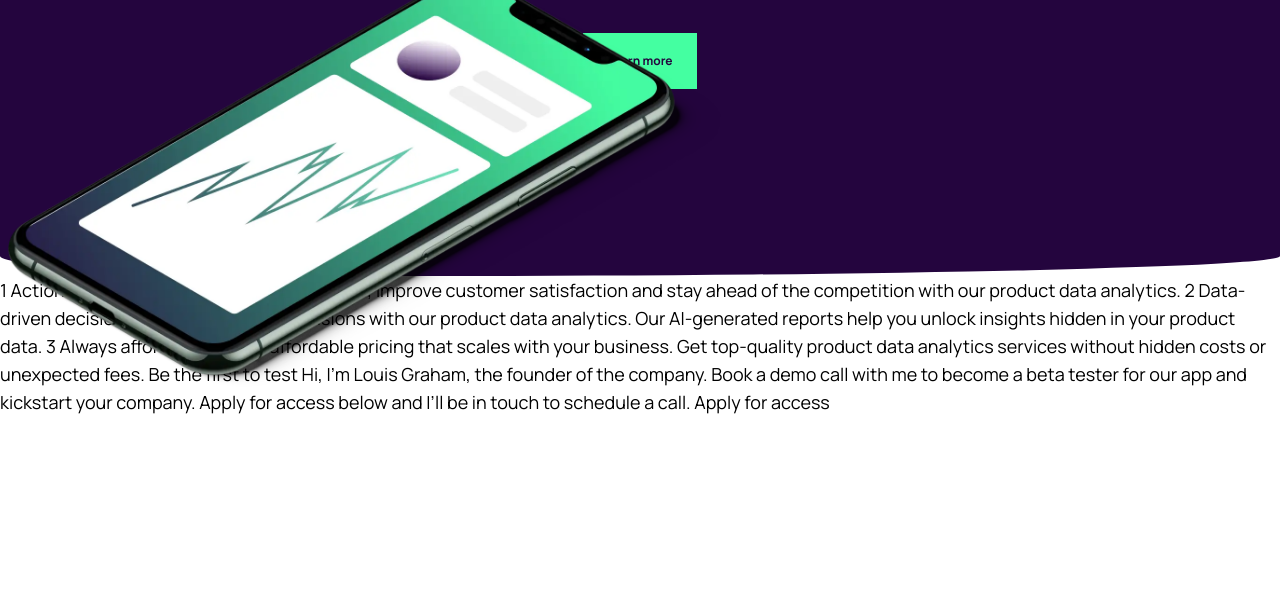
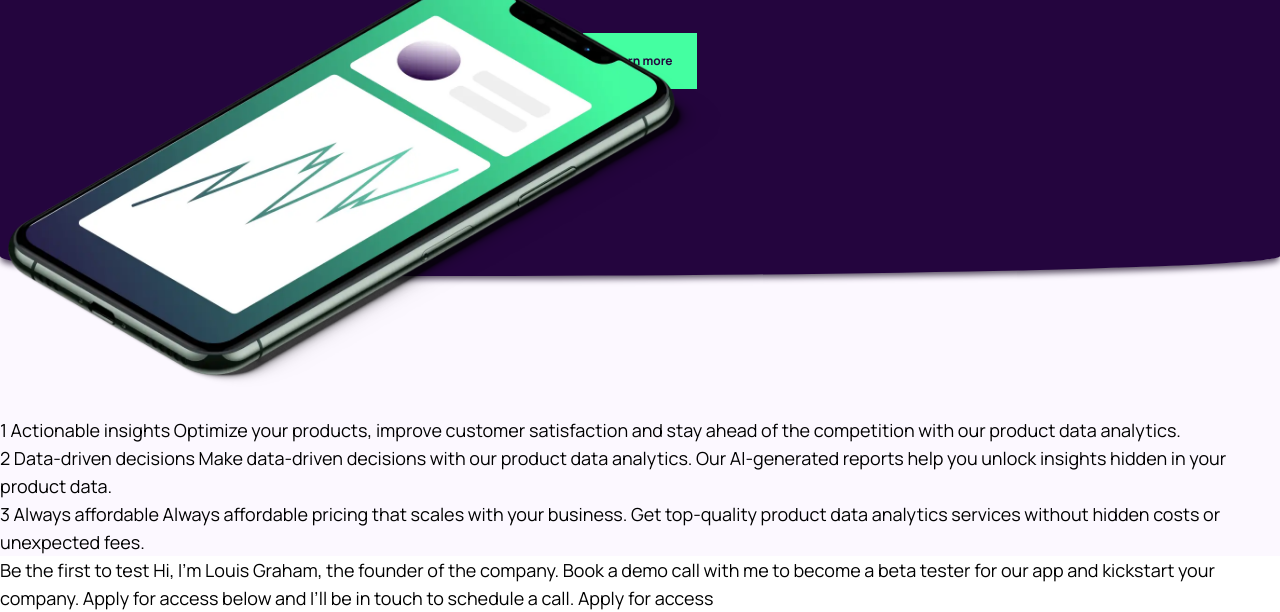
Before and after one commit to LangheBogdan/workIT, a website: page index.html in a window 1280 px wide. Shown: the part 211-823 px from the top of the page. Before the commit the page ends 800 px from the top, so only its background shows below. Drawn offline with Linux system fonts and the light colour scheme.

Commit message:
add bottom shadow to main, and create aside element

```diff
--- a/index.html
+++ b/index.html
@@ -28,7 +28,7 @@
       </nav>
     </header>
     <main
-      class="bg-dark-purple flex items-center justify-start flex-col text-white text-center relative h-[395px] rounded-bottom-arch"
+      class="bg-dark-purple flex items-center justify-start flex-col text-white text-center relative h-[395px] rounded-bottom-arch shadow-custom"
     >
       <img
         class="hidden"
@@ -59,16 +59,27 @@
         alt="image of a drawn phone"
       />
     </main>
+    <aside class="bg-ghost-white pt-40 -mt-5">
+      <article class="">
+        1 Actionable insights Optimize your products, improve customer
+        satisfaction and stay ahead of the competition with our product data
+        analytics.
+      </article>
+      <article class="">
+        2 Data-driven decisions Make data-driven decisions with our product data
+        analytics. Our AI-generated reports help you unlock insights hidden in
+        your product data.
+      </article>
+      <article class="">
+        3 Always affordable Always affordable pricing that scales with your
+        business. Get top-quality product data analytics services without hidden
+        costs or unexpected fees.
+      </article>
+    </aside>
 
-    1 Actionable insights Optimize your products, improve customer satisfaction
-    and stay ahead of the competition with our product data analytics. 2
-    Data-driven decisions Make data-driven decisions with our product data
-    analytics. Our AI-generated reports help you unlock insights hidden in your
-    product data. 3 Always affordable Always affordable pricing that scales with
-    your business. Get top-quality product data analytics services without
-    hidden costs or unexpected fees. Be the first to test Hi, I'm Louis Graham,
-    the founder of the company. Book a demo call with me to become a beta tester
-    for our app and kickstart your company. Apply for access below and I’ll be
-    in touch to schedule a call. Apply for access
+    Be the first to test Hi, I'm Louis Graham, the founder of the company. Book
+    a demo call with me to become a beta tester for our app and kickstart your
+    company. Apply for access below and I’ll be in touch to schedule a call.
+    Apply for access
   </body>
 </html>
--- a/tailwind.config.js
+++ b/tailwind.config.js
@@ -16,6 +16,9 @@ module.exports = {
       borderRadius: {
         "bottom-arch": " 0 0 100% 50%/0 0 30px 30px;",
       },
+      boxShadow: {
+        custom: "0 4px 6px -1px #584D62",
+      },
     },
   },
   plugins: [],
```
Also changed, not shown: dist/output.css.
